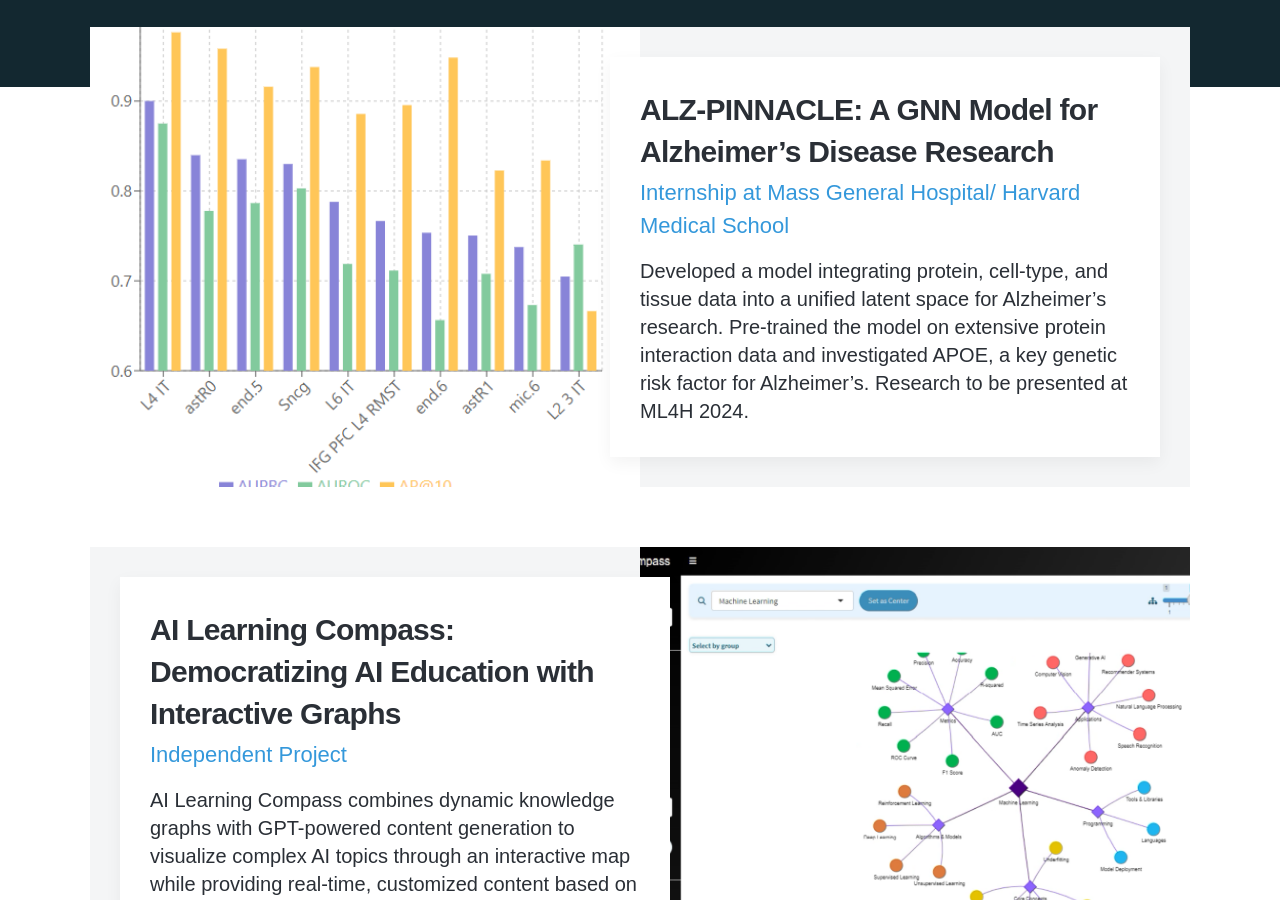
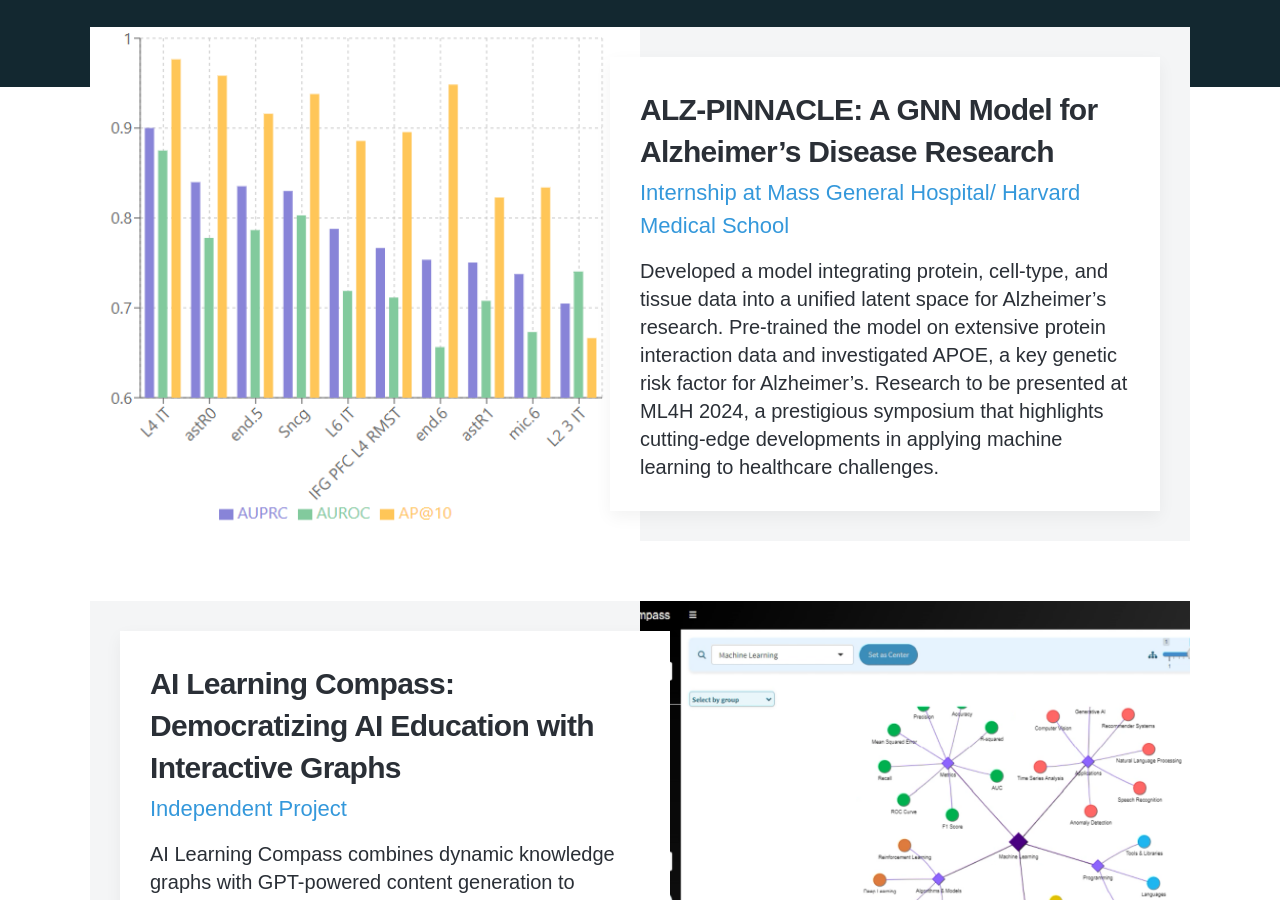
Before and after one commit to anya-chauhan/anya-chauhan.github.io, a Jekyll site: the page built from index.html, in a window 1280 px wide and 900 px high, scrolled down 564 px. Built offline with Jekyll 4.4.1, drawn with Linux system fonts in a browser that asks for light colours; nearby versions of some CDN libraries; some web fonts are replaced.

Commit message:
Update alzpinnacle.md

```diff
--- a/_projects/alzpinnacle.md
+++ b/_projects/alzpinnacle.md
@@ -2,7 +2,7 @@
 title: 'ALZ-PINNACLE: A GNN Model for Alzheimer’s Disease Research'
 subtitle: 'Internship at Mass General Hospital/ Harvard Medical School'
 date: 2024-07-01 09:00:00 -0400
-description: Developed a model integrating protein, cell-type, and tissue data into a unified latent space for Alzheimer’s research. Pre-trained the model on extensive protein interaction data and investigated APOE, a key genetic risk factor for Alzheimer’s. Research to be presented at ML4H 2024.
+description: Developed a model integrating protein, cell-type, and tissue data into a unified latent space for Alzheimer’s research. Pre-trained the model on extensive protein interaction data and investigated APOE, a key genetic risk factor for Alzheimer’s. Research to be presented at ML4H 2024, a prestigious symposium that highlights cutting-edge developments in applying machine learning to healthcare challenges.
 featured_image: /images/Fig4.png
 ---
 <br>
```
